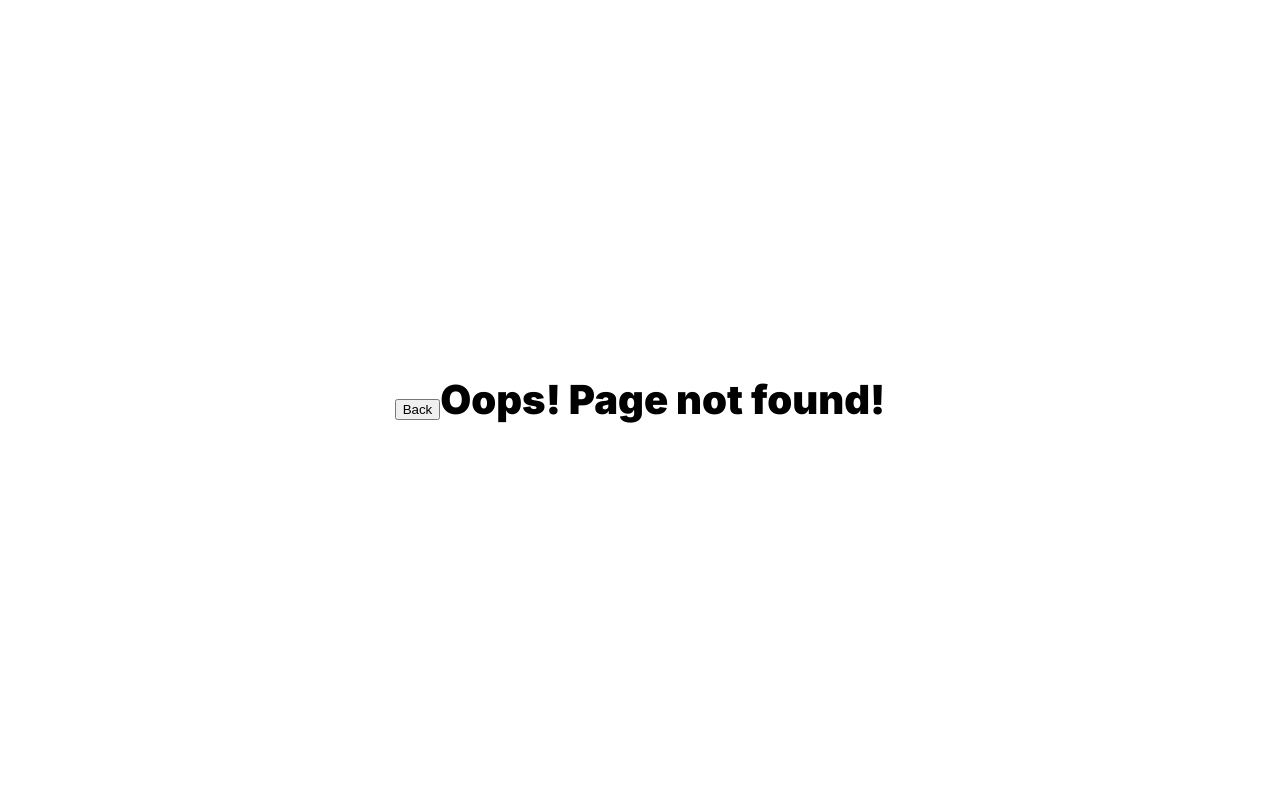
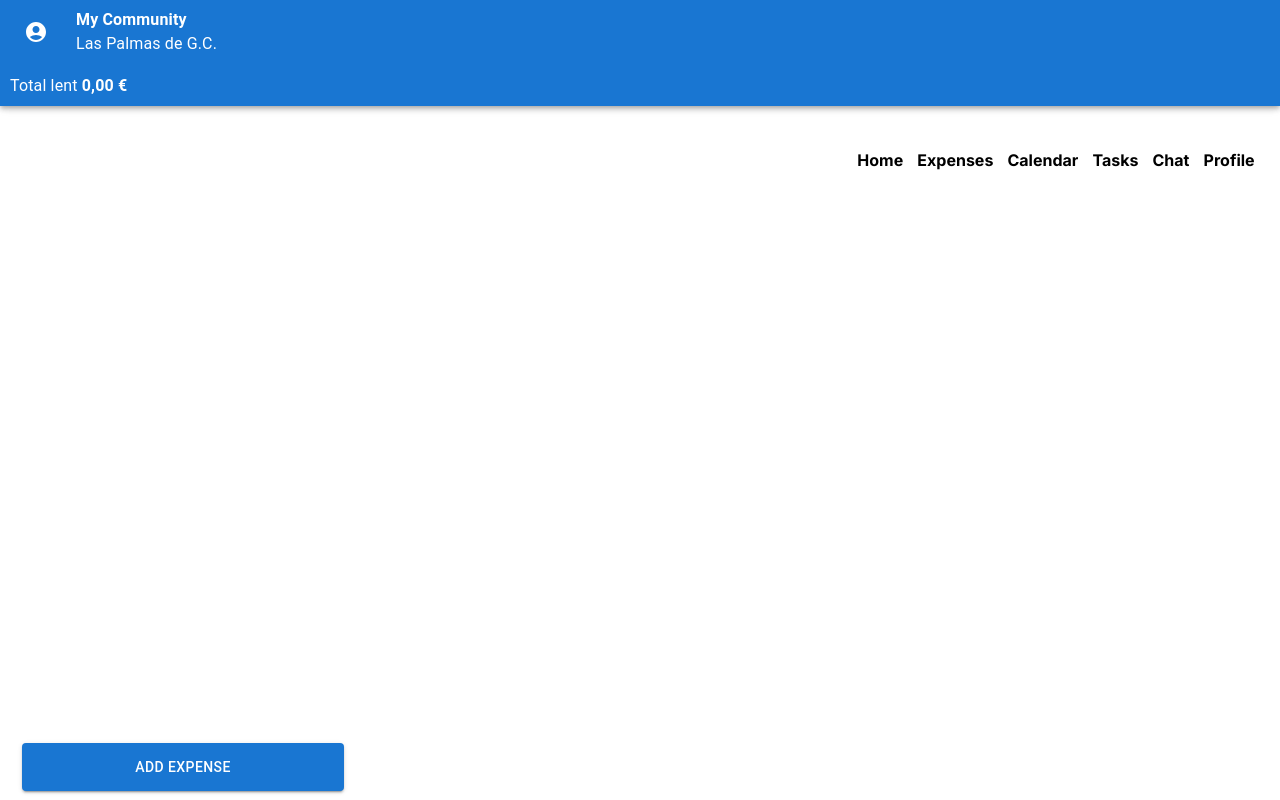
Before and after one commit to alber0087/roomies-app, a React (Vite) app: page /expenses in a window 1280 px wide. Before the commit this address had no page. Built offline with nearby package versions, Linux system fonts and the light colour scheme.

Commit message:
Expenses page added

```diff
--- /dev/null
+++ b/src/pages/ExpensesPage/Expenses.css
@@ -0,0 +1,27 @@
+.header-expenses {
+    position: absolute;
+    width: 282px;
+    height: 106px;
+    left: 53px;
+    top: 130px;
+    background-color: yellow;
+    box-shadow: none;
+    transition: none;
+}
+
+.total-lent {
+    font-weight: bold;
+}
+
+.bold-title {
+    font-weight: bold;
+}
+
+.add-expense-button {
+    position: absolute;
+    left: 22px;
+    top: 655px;
+    width: 322px;
+    height: 48px;
+    background-color: var(--secondary-color);
+}
--- /dev/null
+++ b/src/pages/ExpensesPage/Expenses.jsx
@@ -0,0 +1,41 @@
+import {
+  AppBar,
+  Box,
+  Button,
+  IconButton,
+  Toolbar,
+  Typography,
+} from '@mui/material'
+import AccountCircleIcon from '@mui/icons-material/AccountCircle';
+import './Expenses.css'
+
+function Expenses() {
+  return (
+    <Box>
+      <AppBar className="header-expenses">
+        <Toolbar>
+          <IconButton
+            size="large"
+            edge="start"
+            color="inherit"
+            aria-label="menu"
+            sx={{ mr: 2 }}
+          >
+            <AccountCircleIcon />
+          </IconButton>
+          <Typography sx={{ flexGrow: 1 }}>
+            <span className="bold-title">My Community</span>
+            <br />
+            Las Palmas de G.C.
+          </Typography>
+        </Toolbar>
+        <Typography sx={{ padding: '10px 0 0 10px' }}>
+          Total lent <span className="total-lent">0,00 €</span>
+        </Typography>
+      </AppBar>
+      <Button variant='contained' className='add-expense-button'>Add Expense</Button>
+    </Box>
+  )
+}
+
+export default Expenses
--- a/src/router/index.jsx
+++ b/src/router/index.jsx
@@ -5,6 +5,7 @@ import NotFound from "../components/NotFound/NotFound"
 import SignupPage from "../pages/SignupPage/SignupPage"
 import Login from "../pages/Login/Login"
 import HomePage from '../pages/HomePage/HomePage'
+import Expenses from "../pages/ExpensesPage/Expenses"
 
 const router = createBrowserRouter([
   {
@@ -19,6 +20,10 @@ const router = createBrowserRouter([
       {
         path: 'login',
         element: <Login />
+      },
+      {
+        path: '/expenses',
+        element: <Expenses />
       }
     ]
   },
```
